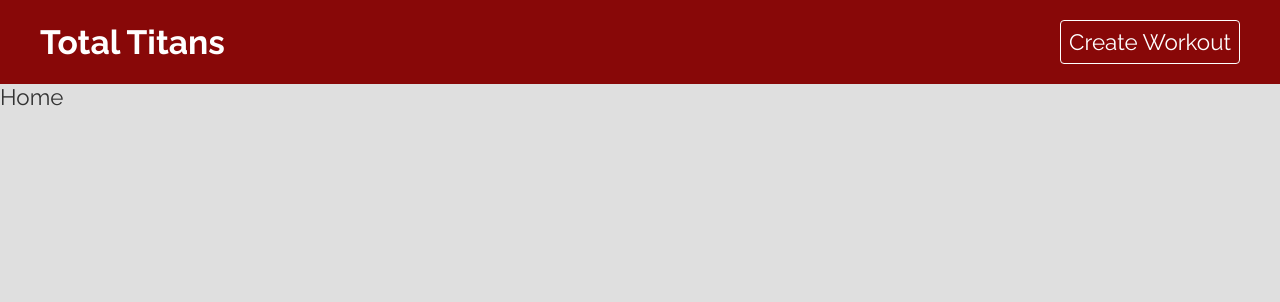
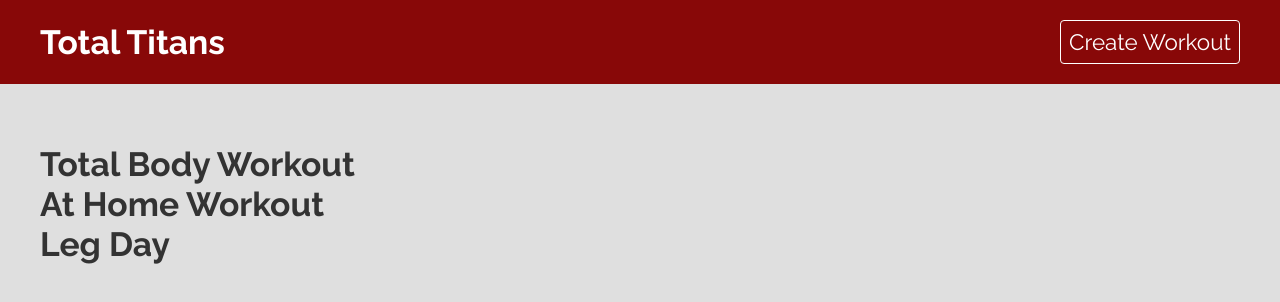
Before and after one commit to ESSODillon/Total_Titans, a React (Create React App) app: page / in a window 1280 px wide. Shown: the top 302 px of the page. Built offline with nearby package versions, Linux system fonts and the light colour scheme; data requests are answered from the project's data file.

Commit message:
Fetching data

```diff
--- a/src/pages/home/Home.css
+++ b/src/pages/home/Home.css
@@ -0,0 +1,4 @@
+.home {
+  max-width: 1200px;
+  margin: 60px auto;
+}
--- a/src/pages/home/Home.js
+++ b/src/pages/home/Home.js
@@ -1,8 +1,18 @@
+import { useFetch } from "../../hooks/useFetch";
+
 // Styles
 import "./Home.css";
 
 import React from "react";
 
 export default function Home() {
-  return <div>Home</div>;
+  const { data, isPending, error } = useFetch("http://localhost:3000/workouts");
+
+  return (
+    <div className="home">
+      {error && <p className="error">{error}</p>}
+      {isPending && <p className="loading">Loading...</p>}
+      {data && data.map((workout) => <h2 key={workout.id}>{workout.title}</h2>)}
+    </div>
+  );
 }
```
